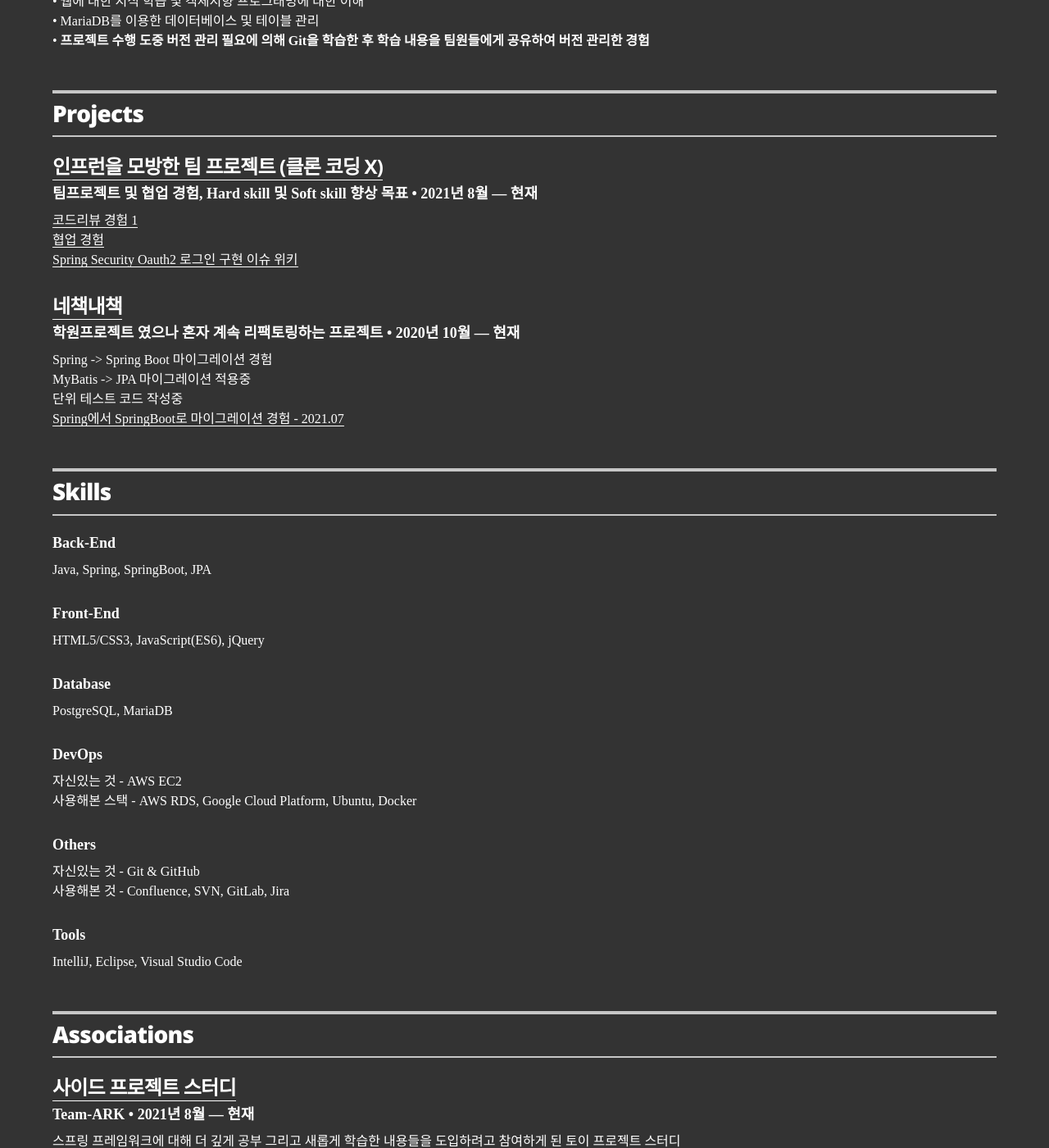
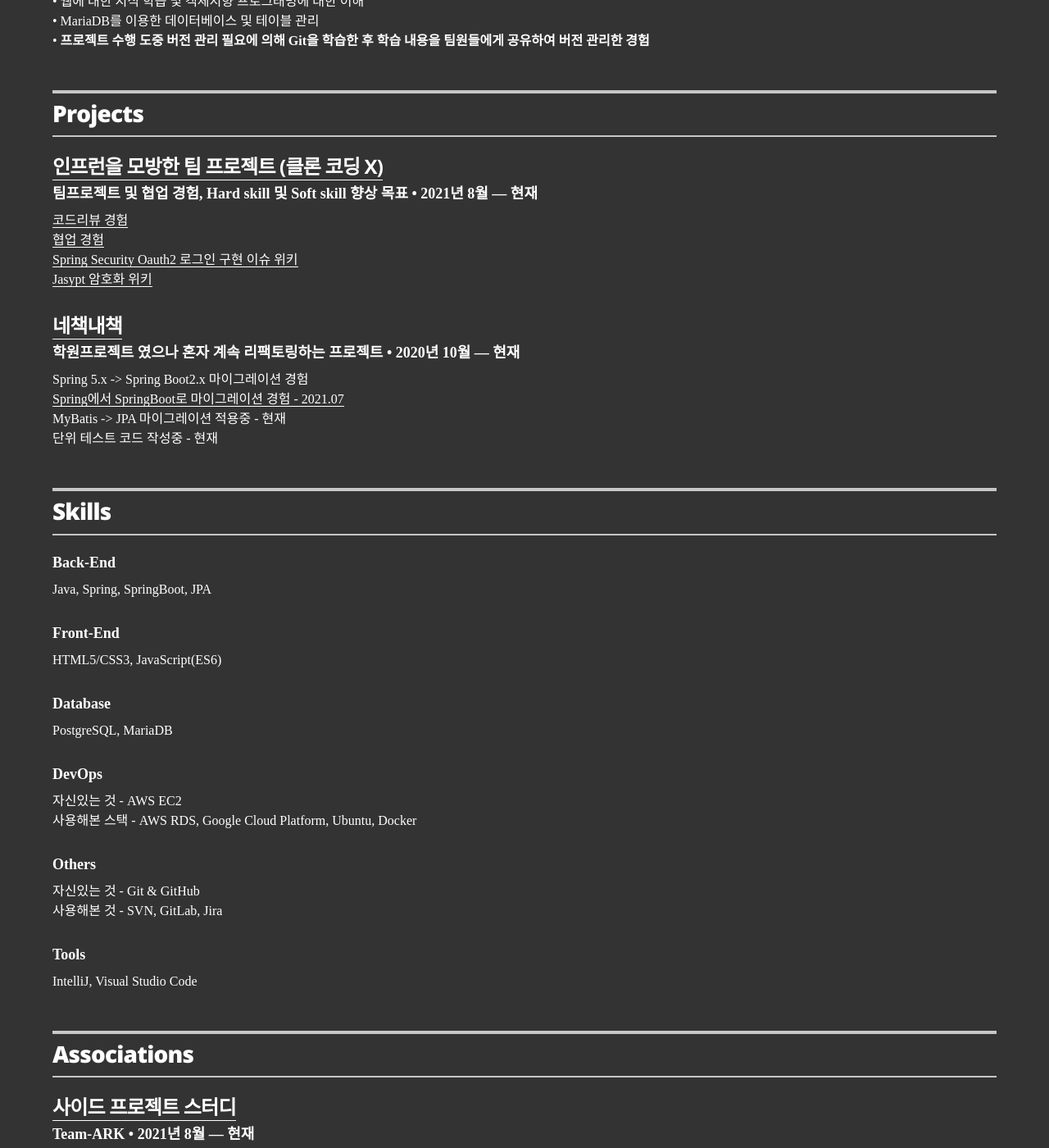
Before and after one commit to lsj8367/resume, a Jekyll site: the page built from index.html, in a window 1280 px wide and 1400 px high, scrolled down 1299 px. Shown: the whole window at 82% size. Built offline with Jekyll 4.4.1, drawn with Linux system fonts in a browser that asks for light colours; some of the changed text lies outside the part shown.

Commit message:
docs: 전반적인 내용 수정

```diff
--- a/_data/associations.yml
+++ b/_data/associations.yml
@@ -16,7 +16,7 @@
     - 정보 - <a href="https://www.notion.so/JPAStudy-205d7f536ad1442aba8142f4f1e5b980">JPAStudy 노션 바로가기</a>
 
 - organization: 개인 블로그
-  role: 업무나 토이프로젝트 도중 생긴 이슈와 혼자 공부한 내용들을 기록
+  role: 업무나 토이 프로젝트 도중 생긴 이슈와 혼자 공부한 내용들을 기록
   year: 2021년 2월 &mdash; 현재
   url: https://lsj8367.github.io/
   summary: 2021년 개발로 취업을 하면서부터 마주한 이슈들을 꾸준히 기록중이며 내가 알고 남이 모르는 것이 있을 수 있기에 공유하기 위한 블로그
--- a/_data/projects.yml
+++ b/_data/projects.yml
@@ -1,27 +1,21 @@
-# Projects
-
-# 프로젝트 진행한것들
-# - project: 미니 프로젝트
-#   role: 게시판 api 만들기
-#   duration: 2021년 6월 &mdash; 현재
-#   url: "https://github.com/lsj8367/Board"
-#   description: 스프링 부트를 활용하여 배운 내용을 토대로 api만들기 <br> 사용한 기술스택 - Java, SpringBoot, JPA, MariaDB, thymeLeaf, TDD, Junit5, Mock
+# 프로젝트
 
 - project: 인프런을 모방한 팀 프로젝트 (클론 코딩 X)
   role: 팀프로젝트 및 협업 경험, Hard skill 및 Soft skill 향상 목표
   duration: 2021년 8월 &mdash; 현재
-  url: "https://github.com/Ark-inflearn/inflearn-clone-back"
+  url: "https://github.com/Ark-inflearn"
   description:
-    - <a href="https://github.com/Ark-inflearn/inflearn-clone-back/pull/76#event-5230373645">코드리뷰 경험 1</a><br>
+    - <a href="https://github.com/Ark-inflearn/inflearn-clone-back/pull/76#event-5230373645">코드리뷰 경험</a><br>
     - <a href="https://github.com/Ark-inflearn/inflearn-clone-back/issues/118">협업 경험</a><br>
-    - <a href="https://github.com/Ark-inflearn/inflearn-clone-back/wiki/%5BSpring-Security%5D-Oauth-Custom-Redirect-URI">Spring Security Oauth2 로그인 구현 이슈 위키</a>
+    - <a href="https://github.com/Ark-inflearn/inflearn-clone-back/wiki/%5BSpring-Security%5D-Oauth-Custom-Redirect-URI">Spring Security Oauth2 로그인 구현 이슈 위키</a><br>
+    - <a href="https://github.com/Ark-inflearn/inflearn-clone-back/wiki/%5BEncryption%5D-Properties-%EC%95%94%ED%98%B8%ED%99%94-Jasypt-%EB%9D%BC%EC%9D%B4%EB%B8%8C%EB%9F%AC%EB%A6%AC">Jasypt 암호화 위키</a>
 
 - project: 네책내책
   role: 학원프로젝트 였으나 혼자 계속 리팩토링하는 프로젝트
   duration: 2020년 10월 &mdash; 현재
   url: "https://github.com/lsj8367/Project"
   description:
-    - Spring -> Spring Boot 마이그레이션 경험<br>
-    - MyBatis -> JPA 마이그레이션 적용중<br>
-    - 단위 테스트 코드 작성중<br>
+    - Spring 5.x -> Spring Boot2.x 마이그레이션 경험<br>
     - <a href="https://github.com/lsj8367/Project/wiki/%ED%94%84%EB%A1%9C%EC%A0%9D%ED%8A%B8%EC%97%90%EC%84%9C-%EC%A7%84%ED%96%89%ED%95%9C-%EB%A6%AC%ED%8C%A9%ED%86%A0%EB%A7%81-%EA%B3%BC%EC%A0%95">Spring에서 SpringBoot로 마이그레이션 경험 - 2021.07</a><br>
+    - MyBatis -> JPA 마이그레이션 적용중 - 현재<br>
+    - 단위 테스트 코드 작성중 - 현재<br>
--- a/_data/skills.yml
+++ b/_data/skills.yml
@@ -3,7 +3,7 @@
   description: Java, Spring, SpringBoot, JPA
 
 - skill: Front-End
-  description: HTML5/CSS3, JavaScript(ES6), jQuery
+  description: HTML5/CSS3, JavaScript(ES6)
 
 - skill: Database
   description: PostgreSQL, MariaDB
@@ -16,7 +16,7 @@
 - skill: Others
   description:
     - 자신있는 것 - Git & GitHub<br>
-    - 사용해본 것 - Confluence, SVN, GitLab, Jira
+    - 사용해본 것 - SVN, GitLab, Jira
 
 - skill: Tools
-  description: IntelliJ, Eclipse, Visual Studio Code
+  description: IntelliJ, Visual Studio Code
```
Also changed, not shown: _data/experience.yml (+2 -9 lines).
